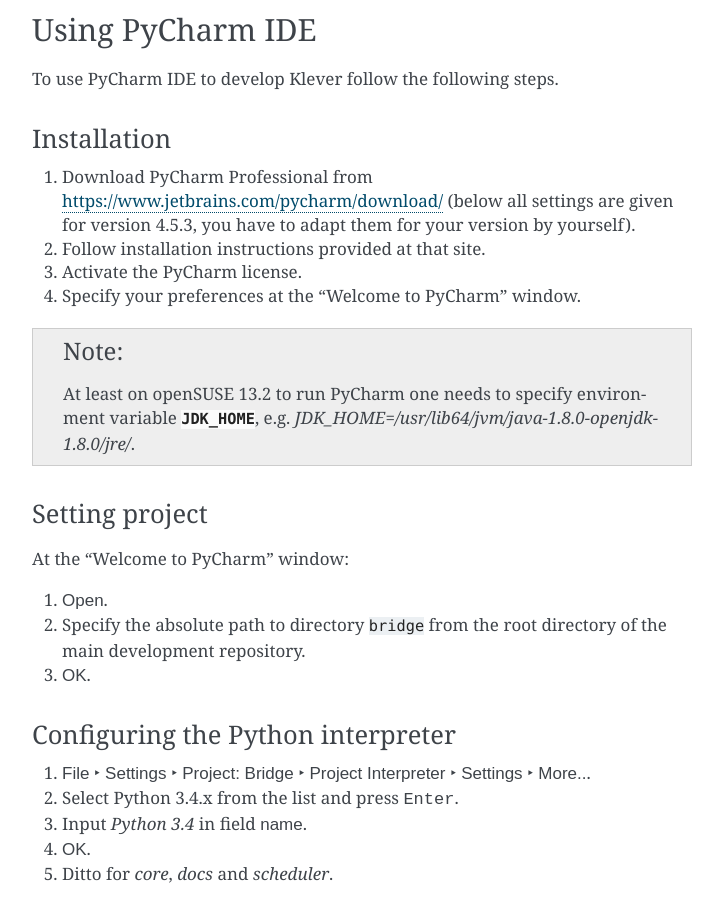
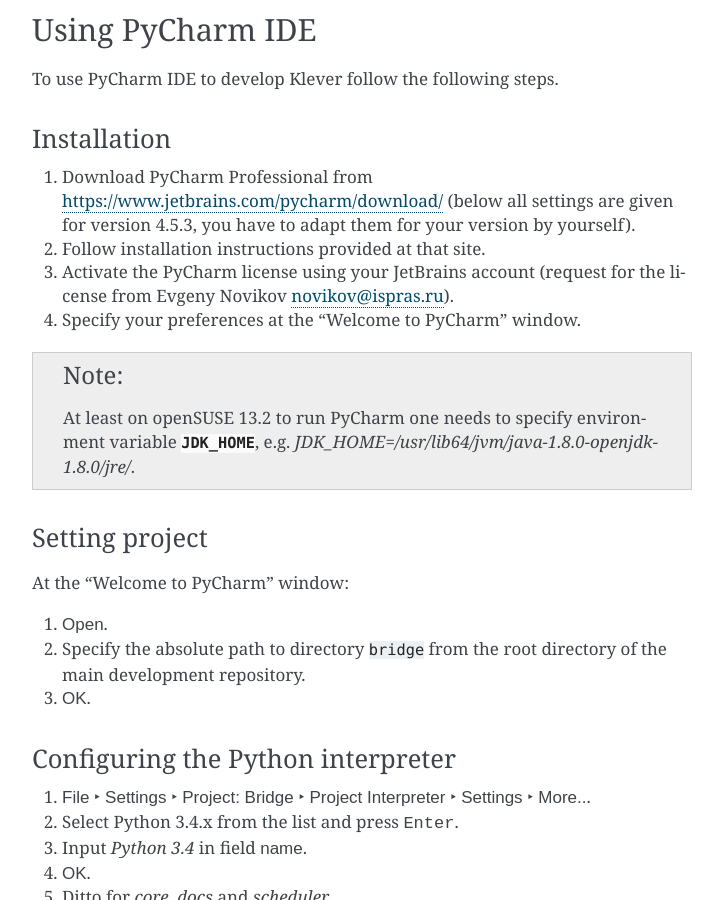
Before and after one commit to ldv-klever/klever, a Sphinx documentation site: the page built from docs/dev.rst, in a window 1280 px wide and 900 px high, scrolled down 3192 px. Shown: the whole window, without its empty margins (388-1111 px from the left). Built offline with Sphinx 7.4.7, drawn with Linux system fonts in a browser that asks for light colours.

Commit message:
Update PyCharm activation step

```diff
--- a/docs/dev.rst
+++ b/docs/dev.rst
@@ -114,7 +114,8 @@
 #. Download PyCharm Professional from `<https://www.jetbrains.com/pycharm/download/>`_ (below all settings are given
    for version 4.5.3, you have to adapt them for your version by yourself).
 #. Follow installation instructions provided at that site.
-#. Activate the PyCharm license.
+#. Activate the PyCharm license using your JetBrains account (request for the license from Evgeny Novikov
+   novikov@ispras.ru).
 #. Specify your preferences at the "Welcome to PyCharm" window.
 
 .. note:: At least on openSUSE 13.2 to run PyCharm one needs to specify environment variable :envvar:`JDK_HOME`, e.g.
```
